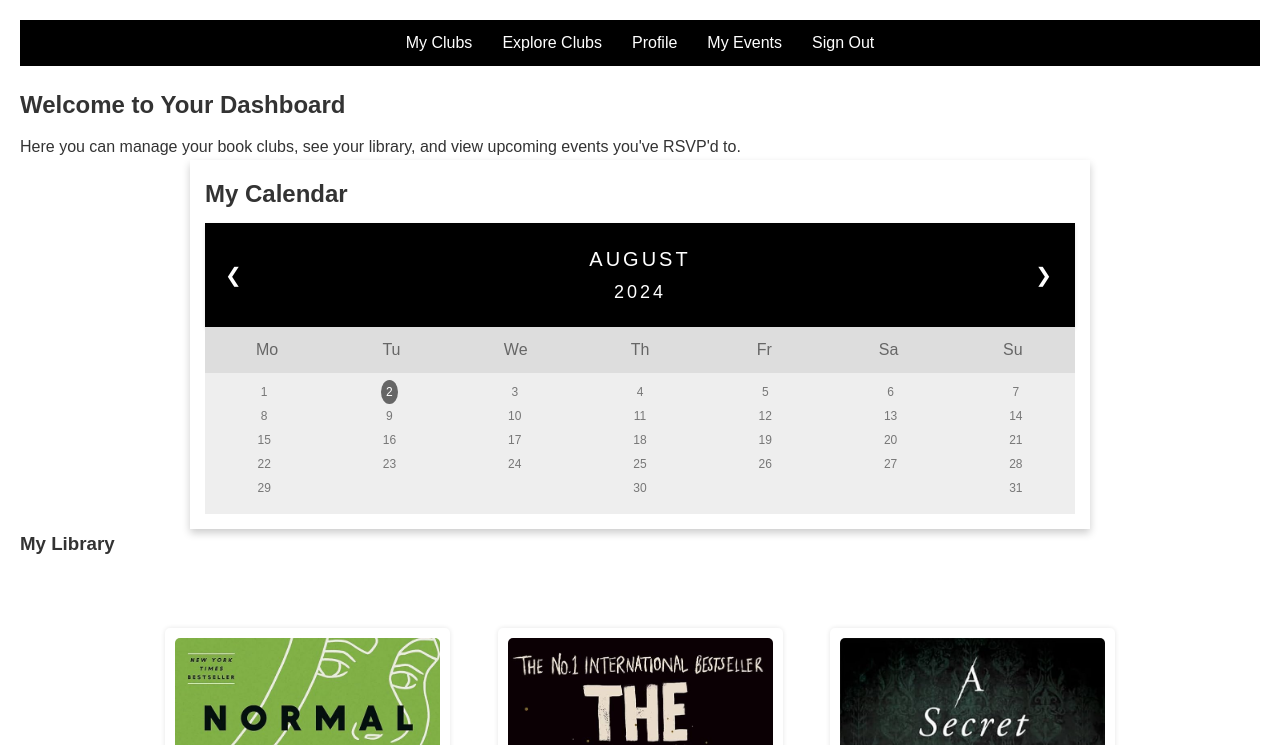
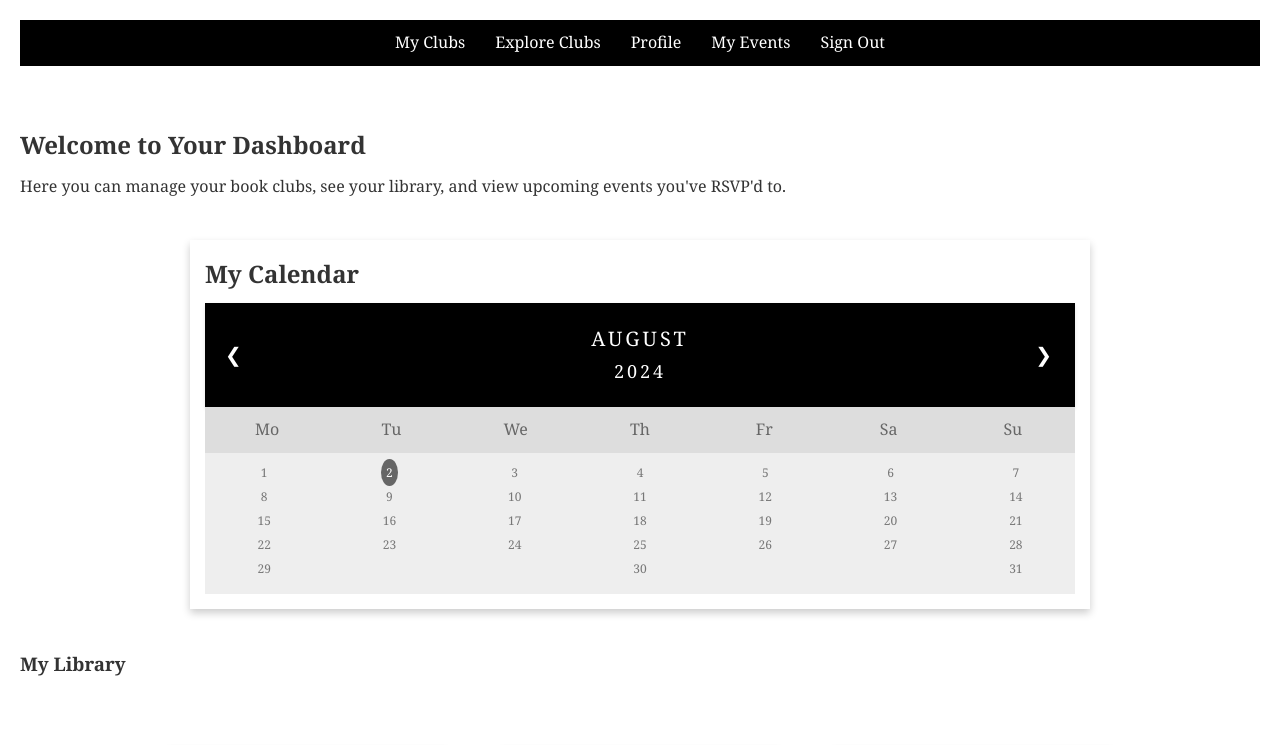
Before and after one commit to da804107/ClubHub, a plain HTML site: page FrontEnd/index.html in a window 1280 px wide. Shown: the top 745 px of the page. Drawn offline with Linux system fonts and the light colour scheme.

Commit message:
styling changes

```diff
--- a/FrontEnd/css/styles.css
+++ b/FrontEnd/css/styles.css
@@ -7,7 +7,7 @@
 
 /* Body styling */
 body {
-    font-family: Arial, sans-serif;
+    font-family: Georgia, serif;
     line-height: 1.6;
     background-color: white;
     color: #333;
@@ -43,6 +43,11 @@ main {
 
 h1, h2, h3, h4 {
     margin-bottom: 10px;
+    justify-content: center;
+}
+
+section {
+    padding: 40px 0px;
 }
 
 /*Calendar Container*/
@@ -121,7 +126,6 @@ h1, h2, h3, h4 {
     border-radius: 50%;
 }
 
-/*library styling*/
 /* Library Styling */
 .categories {
     margin: 70px 0;
```
